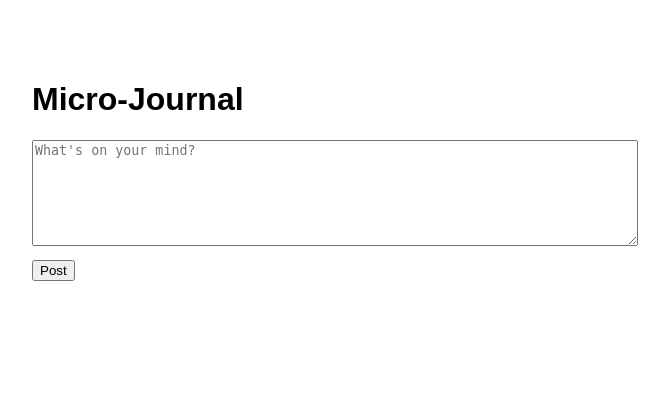
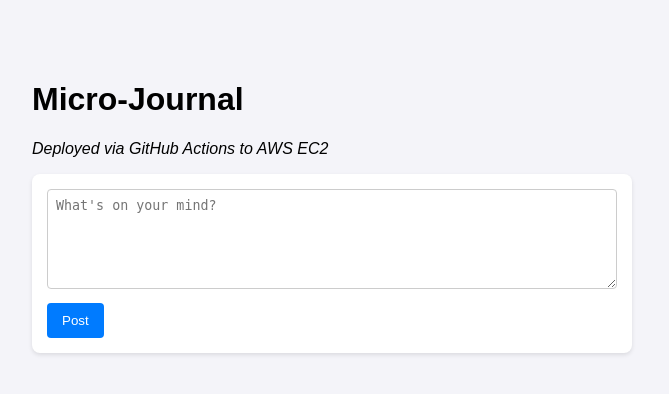
Before and after one commit to HoverfishOTS/micro-journal, a Flask app: page / in a window 1280 px wide. Shown: the top 394 px of the page, without its empty margins (308-977 px from the left). Run offline with Flask 3, Linux system fonts and the light colour scheme; data that the repository does not hold is empty.

Commit message:
Update index.html
test of CI/CD

```diff
--- a/templates/index.html
+++ b/templates/index.html
@@ -5,20 +5,25 @@
     <meta name="viewport" content="width=device-width, initial-scale=1.0">
     <title>Micro-Journal</title>
     <style>
-        body { font-family: sans-serif; max-width: 600px; margin: 40px auto; padding: 20px; }
-        #entry-form { margin-bottom: 20px; }
-        textarea { width: 100%; height: 100px; margin-bottom: 10px; }
-        .entry { border: 1px solid #ccc; padding: 10px; margin-bottom: 10px; border-radius: 4px; }
-        .timestamp { font-size: 0.8em; color: #666; }
+        body { font-family: sans-serif; max-width: 600px; margin: 40px auto; padding: 20px; background-color: #f4f4f9; }
+        .form-container { margin-bottom: 20px; background: white; padding: 15px; border-radius: 8px; box-shadow: 0 2px 4px rgba(0,0,0,0.1); }
+        textarea { width: 100%; height: 100px; margin-bottom: 10px; border: 1px solid #ccc; border-radius: 4px; padding: 8px; box-sizing: border-box; }
+        button { background-color: #007bff; color: white; border: none; padding: 10px 15px; border-radius: 4px; cursor: pointer; }
+        button:hover { background-color: #0056b3; }
+        .entry { background: white; border: 1px solid #ddd; padding: 15px; margin-bottom: 15px; border-radius: 8px; box-shadow: 0 1px 3px rgba(0,0,0,0.05); }
+        .timestamp { font-size: 0.8em; color: #888; margin-top: 10px; }
     </style>
 </head>
 <body>
     <h1>Micro-Journal</h1>
+    <p><em>Deployed via GitHub Actions to AWS EC2</em></p>
 
-    <form id="entry-form">
-        <textarea id="content" placeholder="What's on your mind?" required></textarea>
-        <button type="submit">Post</button>
-    </form>
+    <div class="form-container">
+        <form id="entry-form">
+            <textarea id="content" placeholder="What's on your mind?" required></textarea>
+            <button type="submit">Post</button>
+        </form>
+    </div>
 
     <div id="entries-container"></div>
 
```
